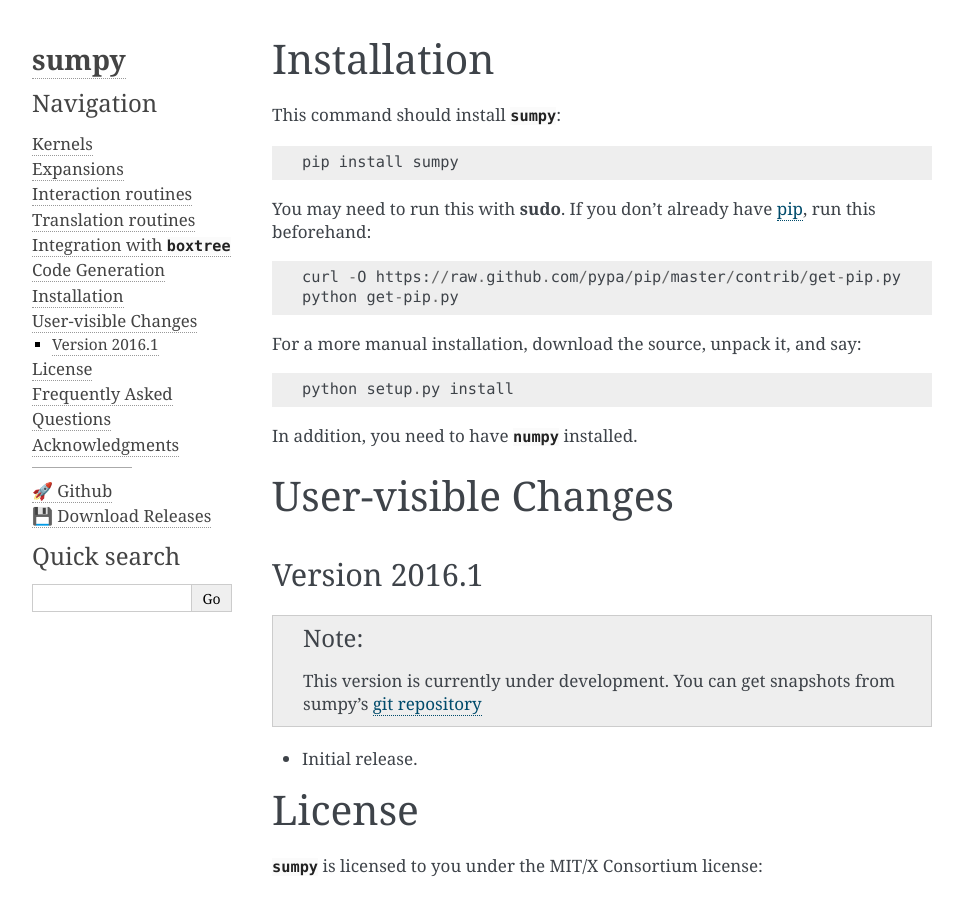
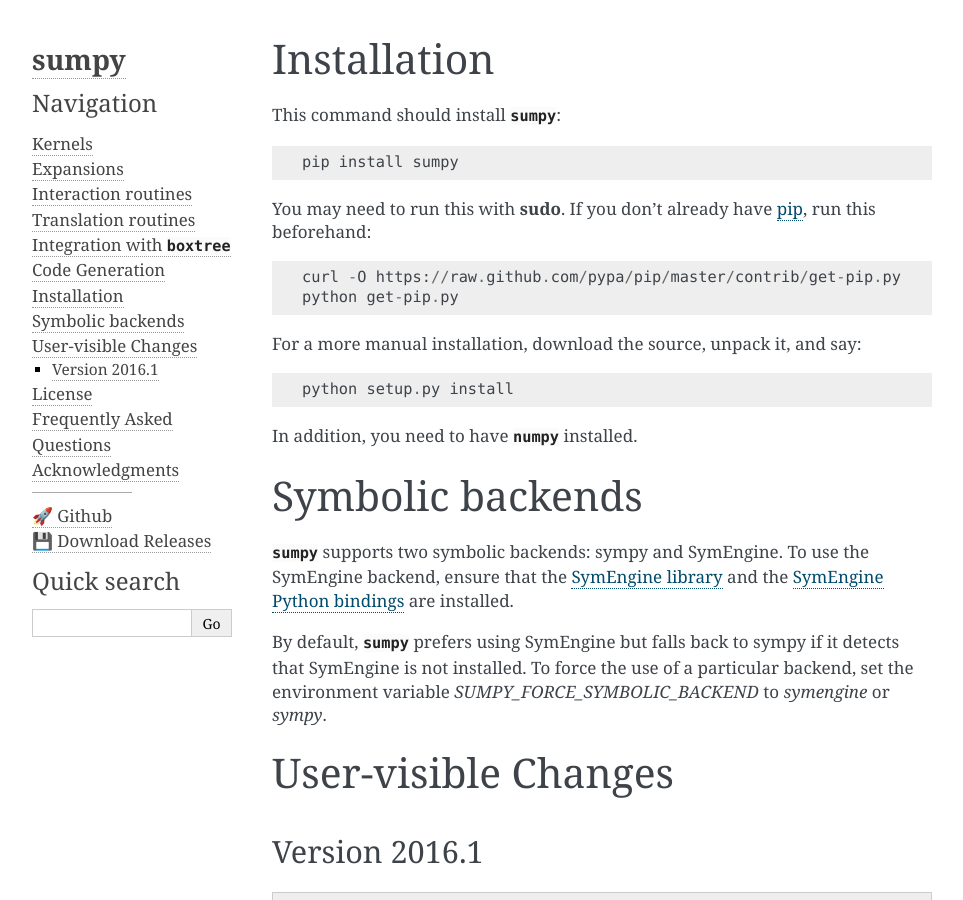
Before and after one commit to inducer/sumpy, a Sphinx documentation site: the page built from doc/misc.rst, in a window 1280 px wide and 900 px high. Shown: the whole window, without its empty margins (148-1111 px from the left). Built offline with Sphinx 7.4.7, drawn with Linux system fonts in a browser that asks for light colours.

Commit message:
Document symbolic backends.

```diff
--- a/doc/misc.rst
+++ b/doc/misc.rst
@@ -18,6 +18,19 @@
     python setup.py install
 
 In addition, you need to have :mod:`numpy` installed.
+
+Symbolic backends
+=================
+
+:mod:`sumpy` supports two symbolic backends: sympy and SymEngine. To use the
+SymEngine backend, ensure that the `SymEngine library
+<https://github.com/symengine/symengine>`_ and the `SymEngine Python bindings
+<https://github.com/symengine/symengine.py>`_ are installed.
+
+By default, :mod:`sumpy` prefers using SymEngine but falls back to sympy if it
+detects that SymEngine is not installed. To force the use of a particular
+backend, set the environment variable `SUMPY_FORCE_SYMBOLIC_BACKEND` to
+`symengine` or `sympy`.
 
 User-visible Changes
 ====================
```
